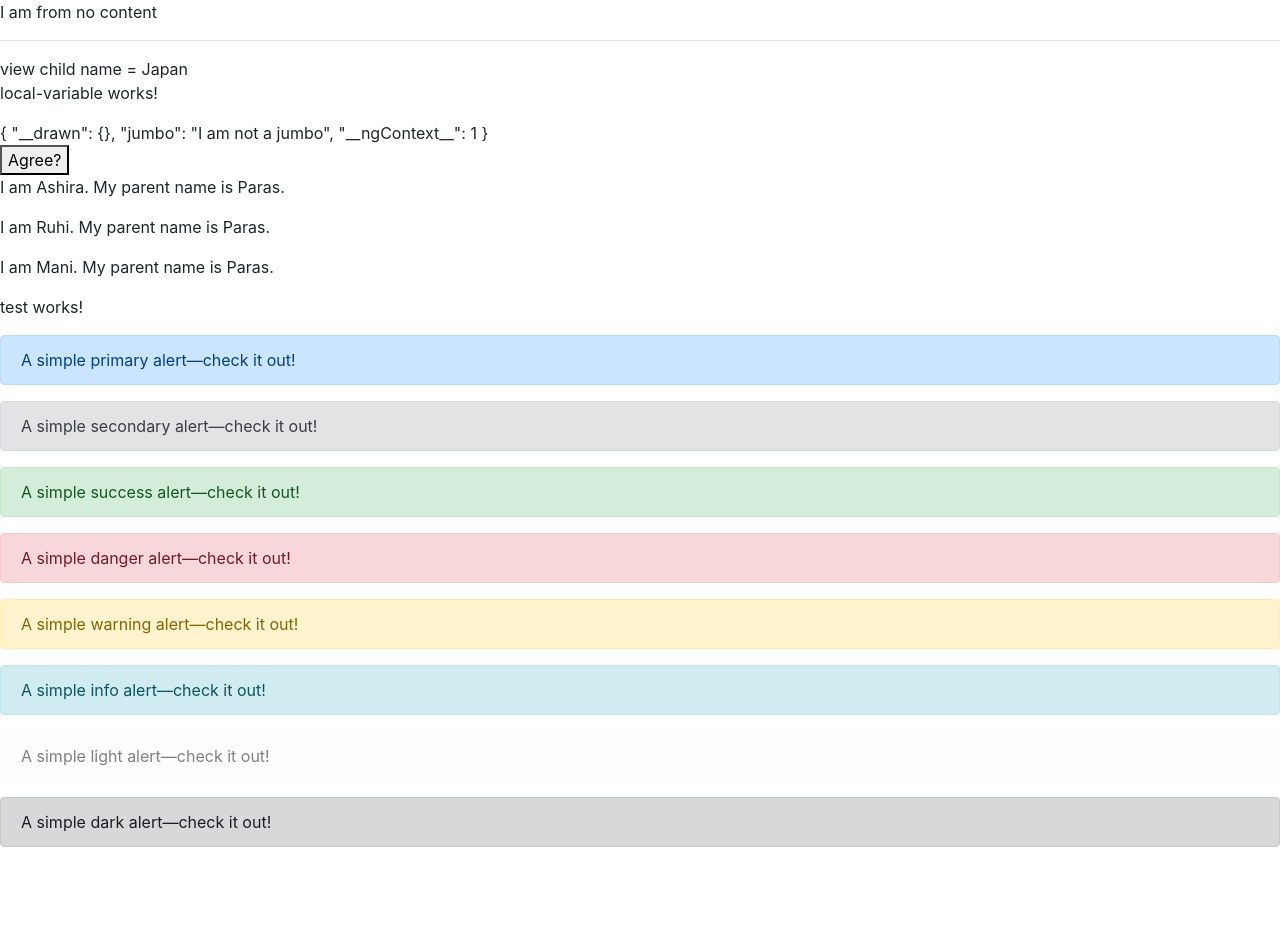
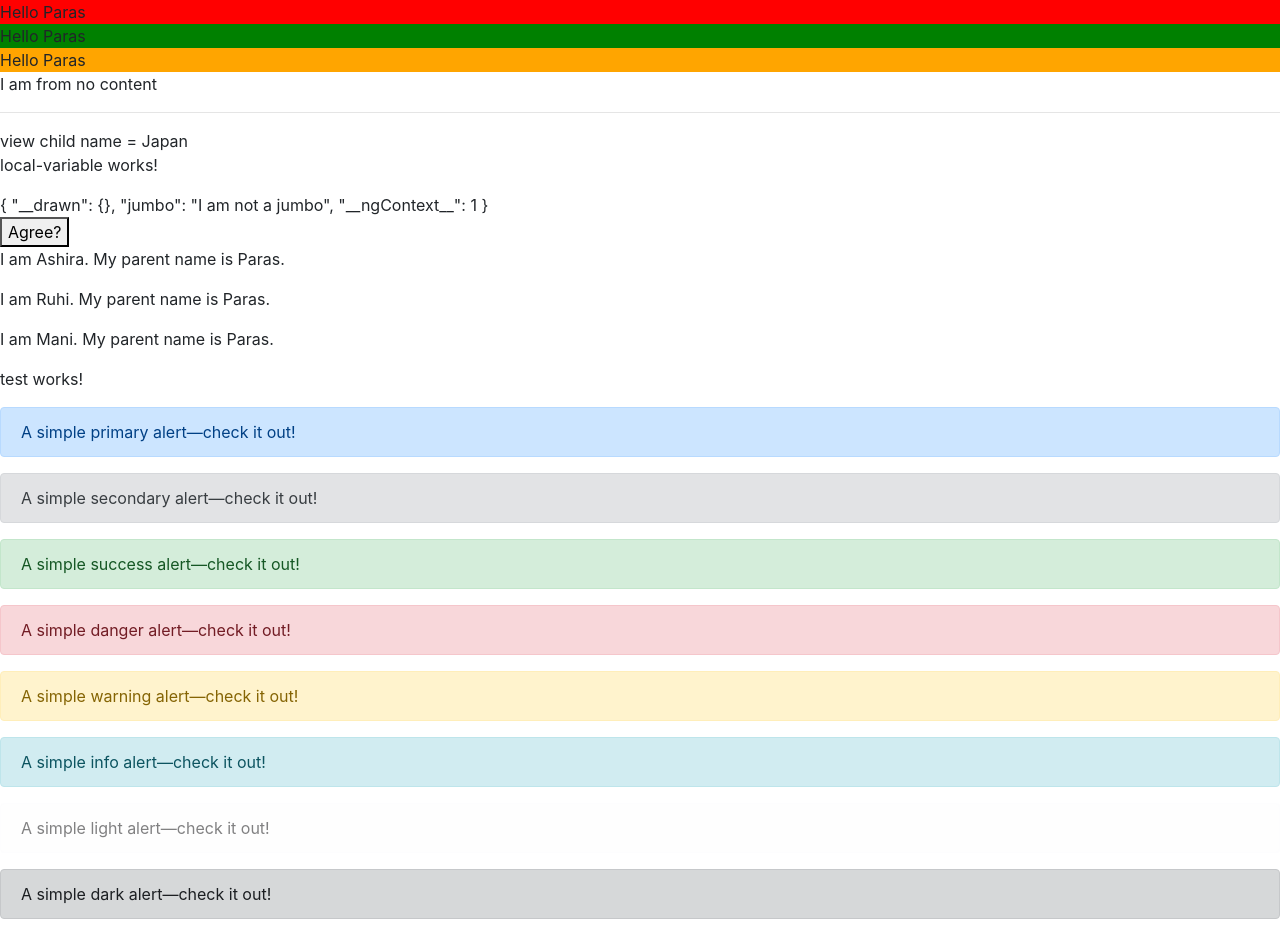
Before and after one commit to CodeSnooker/angular-training, an Angular app: page / in a window 1280 px wide. Before the commit the page ends 863 px from the top, so only its background shows below. Built offline with nearby package versions, Linux system fonts and the light colour scheme.

Commit message:
directives completed

```diff
--- a/src/app/app.component.html
+++ b/src/app/app.component.html
@@ -1,5 +1,17 @@
 <!-- <app-input-component name="Ashira" master="Paras"></app-input-component>
 <app-input-component name="Ruhi" master="Paras"></app-input-component> -->
+
+<div appBackground="red">
+  Hello Paras
+</div>
+
+<div appBackground="green">
+  Hello Paras
+</div>
+
+<div appBackground="orange">
+  Hello Paras
+</div>
 
 <div *ngIf="allowed; then content; else no_content"></div>
 
--- a/src/app/app.module.ts
+++ b/src/app/app.module.ts
@@ -8,6 +8,7 @@ import { InputComponentComponent } from './input-component/input-component.compo
 import { OutputComponentComponent } from './output-component/output-component.component';
 import { LocalVariableComponent } from './local-variable/local-variable.component';
 import { ViewChildComponent } from './view-child/view-child.component';
+import { BackgroundDirective } from './background.directive';
 
 @NgModule({
   declarations: [
@@ -16,7 +17,8 @@ import { ViewChildComponent } from './view-child/view-child.component';
     InputComponentComponent,
     OutputComponentComponent,
     LocalVariableComponent,
-    ViewChildComponent
+    ViewChildComponent,
+    BackgroundDirective
   ],
   imports: [
     BrowserModule,
--- /dev/null
+++ b/src/app/background.directive.ts
@@ -0,0 +1,18 @@
+import { Directive, ElementRef, Input, OnInit } from "@angular/core";
+
+@Directive({
+  selector: "[appBackground]"
+})
+export class BackgroundDirective implements OnInit {
+  @Input("appBackground") bgColor: string;
+
+  constructor(private el: ElementRef) {}
+
+  ngOnInit(): void {
+    this.setBackgroundColor(this.bgColor);
+  }
+
+  setBackgroundColor(value: string) {
+    this.el.nativeElement.style.backgroundColor = value;
+  }
+}
```
Also changed, not shown: 1 other file (tests, documents, lock files or other folders).
